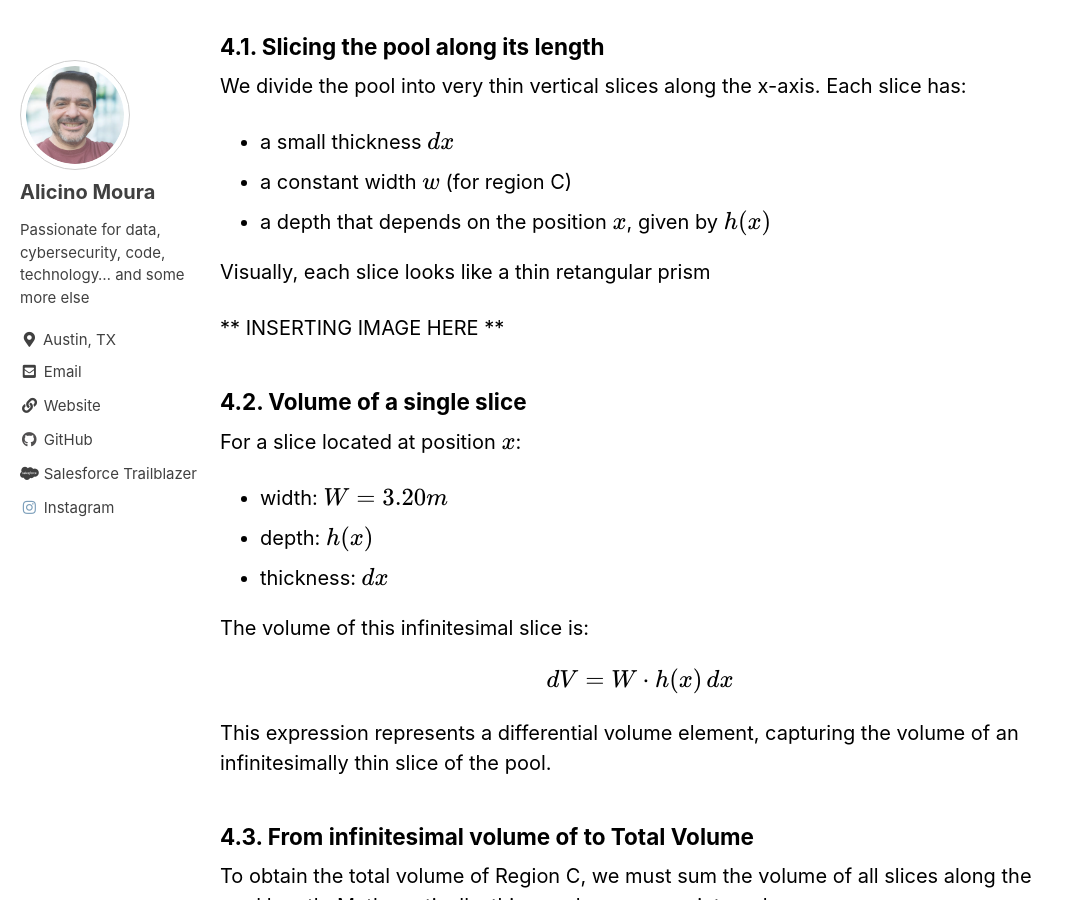
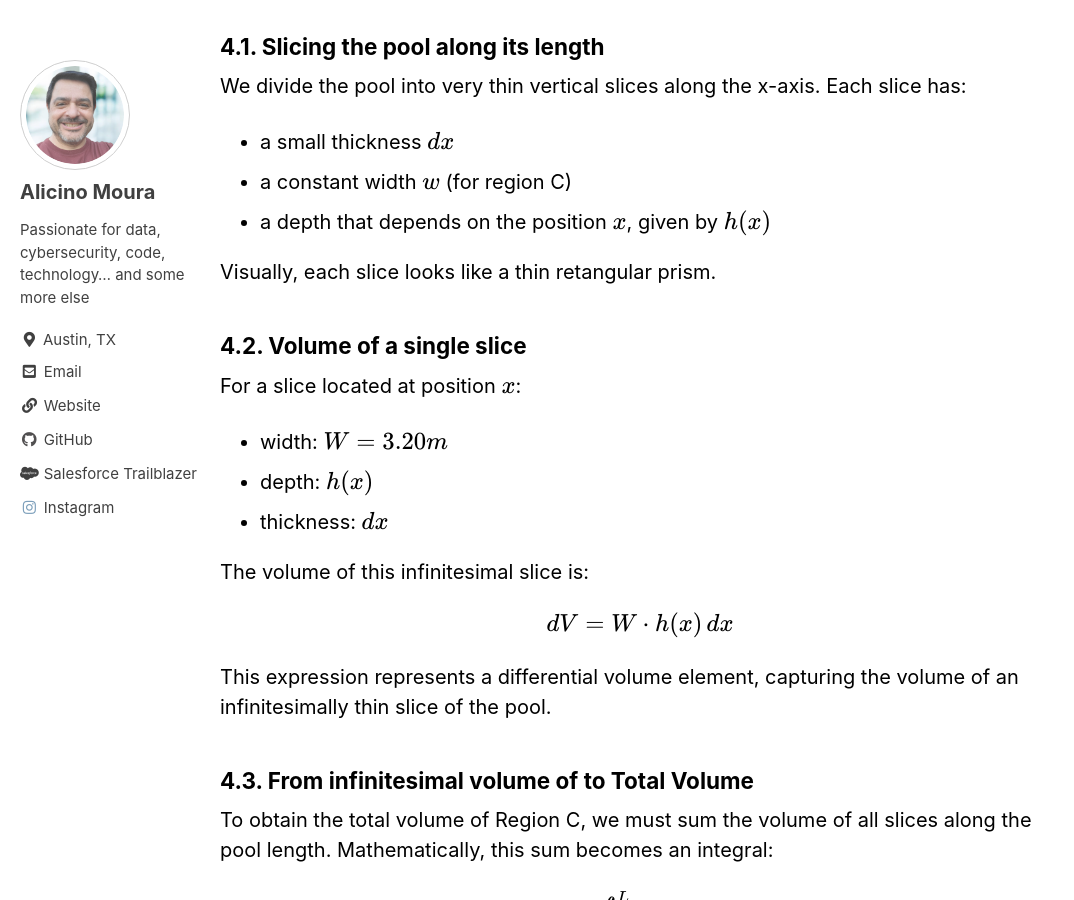
Before and after one commit to alicino/blog, a Jekyll site: the page built from _posts/2026-04-12-how-to-compute-the-volume-of-an-irregular-swimming-pool-using-integrals-parte-2.md, in a window 1280 px wide and 900 px high, scrolled down 5746 px. Shown: the whole window, without its empty margins (0-1074 px from the left). Built offline with Jekyll 4.4.1, drawn with Linux system fonts in a browser that asks for light colours; cached includes are drawn as plain includes.

Commit message:
Add Part 2 - Pool volume calculation (Region C) v2

```diff
--- a/_posts/2026-04-12-how-to-compute-the-volume-of-an-irregular-swimming-pool-using-integrals-parte-2.md
+++ b/_posts/2026-04-12-how-to-compute-the-volume-of-an-irregular-swimming-pool-using-integrals-parte-2.md
@@ -179,9 +179,7 @@ We divide the pool into very thin vertical slices along the x-axis. Each slice h
 - a constant width $w$ (for region C)
 - a depth that depends on the position $x$, given by $h(x)$
 
-Visually, each slice looks like a thin retangular prism
-
-** INSERTING IMAGE HERE **
+Visually, each slice looks like a thin retangular prism.
 
 ### 4.2. Volume of a single slice
 
```
